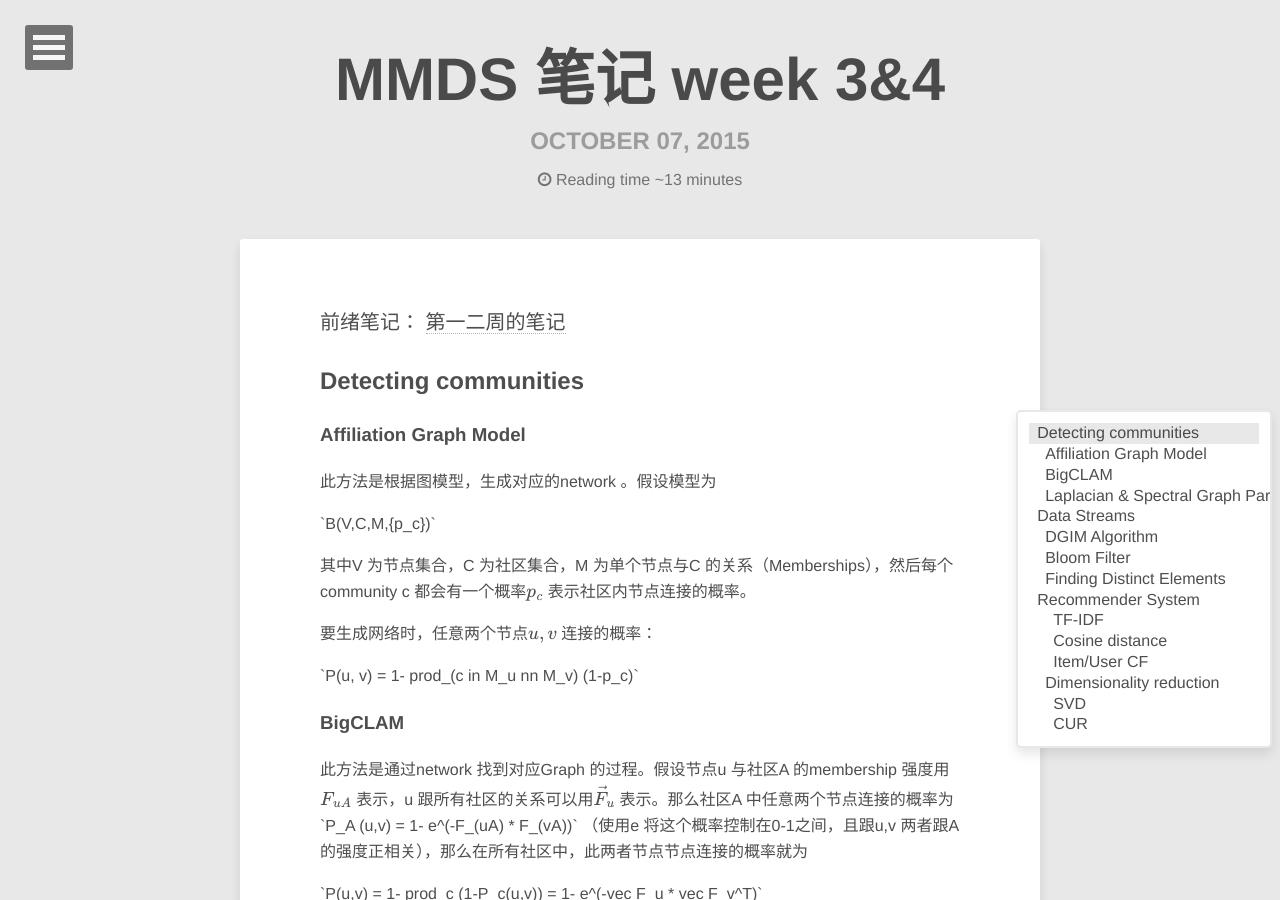
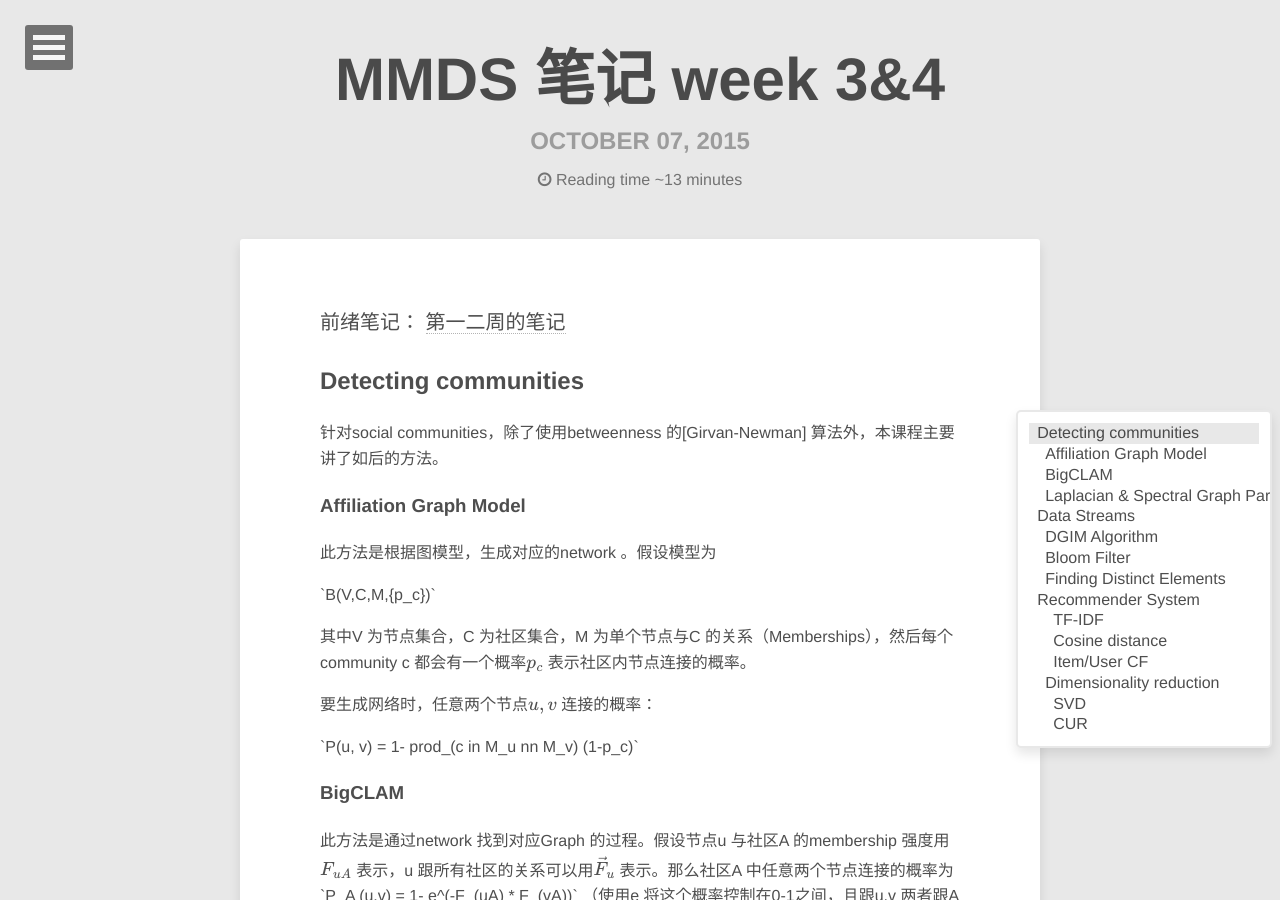
Before and after one commit to jinntrance/blog, a Jekyll site: the page built from CHINESE/_posts/2015-10-07-notes-of-mmds-week3.md, in a window 1280 px wide and 900 px high. Built offline with Jekyll 4.4.1, drawn with Linux system fonts in a browser that asks for light colours; formulas are drawn with MathJax 3; comment, search, counter and statistics services are not loaded.

Commit message:
add book notes

```diff
--- a/CHINESE/_posts/2015-10-07-notes-of-mmds-week3.md
+++ b/CHINESE/_posts/2015-10-07-notes-of-mmds-week3.md
@@ -16,6 +16,8 @@ share:
 [第一二周的笔记]({{ site.url }}{% post_url 2015-09-28-notes-of-mmds-week1 %})
 
 ## Detecting communities
+
+针对social communities，除了使用betweenness 的[Girvan-Newman] 算法外，本课程主要讲了如后的方法。
 
 ### Affiliation Graph Model
 
@@ -225,7 +227,9 @@ SVD 奇异值分解可得上式，而如果使用特征值分解则可得\`A = X
 
 如此 \`A ~~ CUR\` 即可求得
 
+[betweenness]: https://en.wikipedia.org/wiki/Betweenness_centrality
 
+[Girvan–Newman]: https://en.wikipedia.org/wiki/Girvan–Newman_algorithm
 
 
 **Mathjax was not loaded successfully**{:.mathjax_alt}
```
